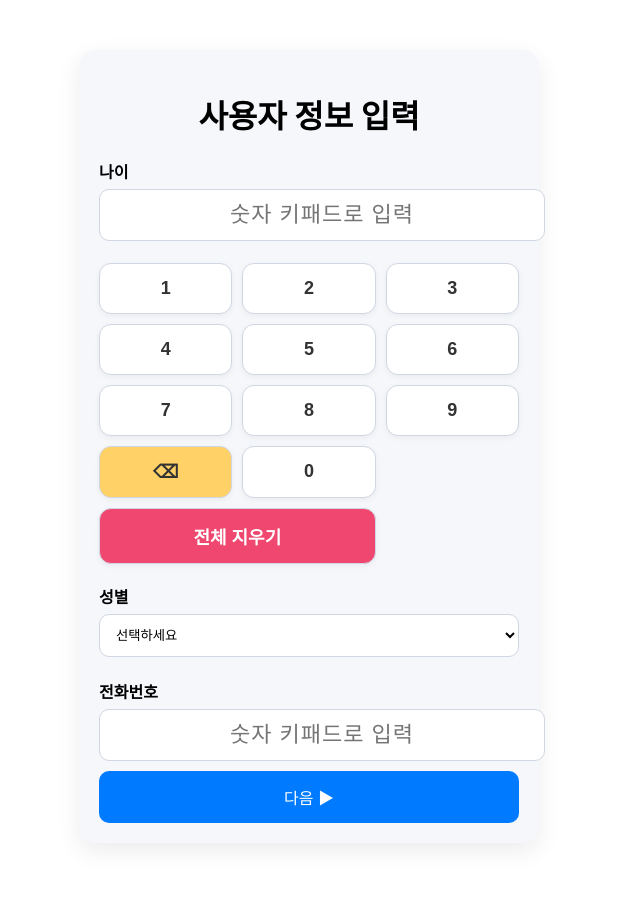
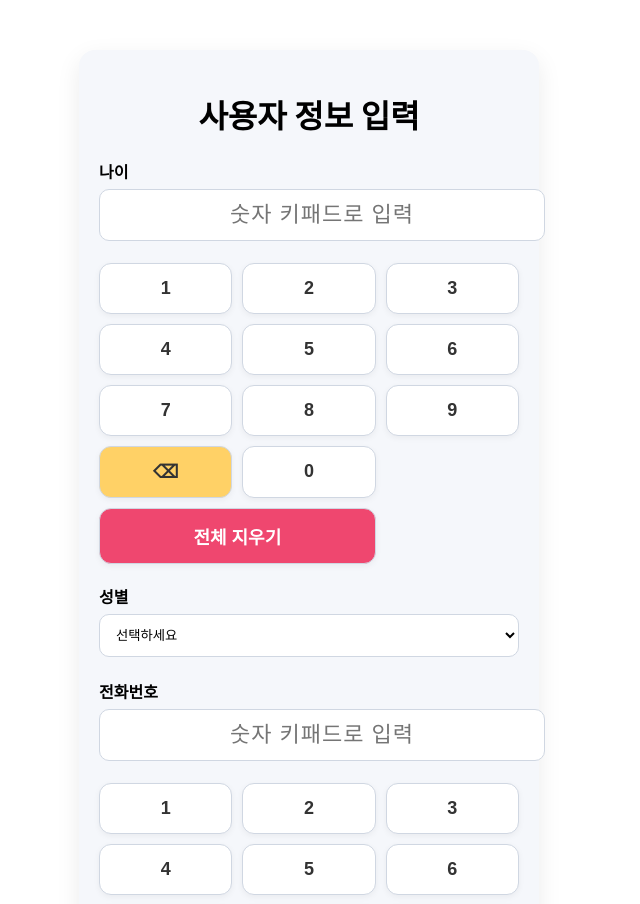
Before and after one commit to slatnrh/hanium_virtual_beam_project, a React (Create React App) app: page / in a window 1280 px wide. Shown: the top 904 px of the page, without its empty margins (331-971 px from the left). Built offline with nearby package versions, Linux system fonts and the light colour scheme.

Commit message:
virtual kiosk

```diff
--- a/src/pages/UserFormPage.js
+++ b/src/pages/UserFormPage.js
@@ -3,34 +3,36 @@ import React, { useState } from 'react';
 import { useNavigate } from 'react-router-dom';
 
 function UserFormPage(){
-  const [age, setAge] = useState('');      // 숫자 키패드로만 입력
+  const [age, setAge] = useState('');      // 숫자 키패드만
   const [gender, setGender] = useState('');
-  const [phone, setPhone] = useState('');
+  const [phone, setPhone] = useState('');  // 숫자 키패드만
+
   const navigate = useNavigate();
 
-  const appendDigit = (d) => {
-    // 최대 3자리(0~120 같은 범용 연령을 고려). 앞자리 '0' 방지
-    if(age.length >= 3) return;
-    if(age === '' && d === '0') return;
+  // --- 나이(Keypad) ---
+  const appendAgeDigit = (d) => {
+    if(age.length >= 3) return;           // 최대 3자리
+    if(age === '' && d === '0') return;   // 앞자리 0 방지
     setAge((prev) => prev + d);
   };
+  const ageBackspace = () => setAge((prev) => prev.slice(0, -1));
+  const clearAge = () => setAge('');
 
+  // --- 전화(Keypad) ---
   const appendPhoneDigit = (d) => {
-    if(phone.length >= 11) return;
-    if(phone === '' && d === '0') return;
+    if(phone.length >= 11) return;        // 최대 11자리
+    // 전화는 맨 앞 '0' 허용 (010~)
     setPhone((prev) => prev + d);
-  }
+  };
   const phoneBackspace = () => setPhone((prev) => prev.slice(0, -1));
   const clearPhone = () => setPhone('');
-
-  const backspace = () => setAge((prev) => prev.slice(0, -1));
-  const clearAll = () => setAge('');
 
   const handleNext = () => {
     if(!age || !gender || !phone){
       alert('나이, 성별, 전화번호를 모두 입력해주세요!');
       return;
     }
+
     const ageNum = Number(age);
     if(Number.isNaN(ageNum) || ageNum <= 0 || ageNum > 120){
       alert('유효한 나이를 입력해주세요! (1~120)');
@@ -43,7 +45,11 @@ function UserFormPage(){
       return;
     }
 
-    localStorage.setItem('userInfo', JSON.stringify({ age: ageNum, gender, phone: onlyDigits }));
+    localStorage.setItem('userInfo', JSON.stringify({
+      age: ageNum,
+      gender,
+      phone: onlyDigits
+    }));
 
     navigate('/select');
   };
@@ -61,15 +67,14 @@ function UserFormPage(){
         placeholder = "숫자 키패드로 입력"
         style = {{ ...styles.input, textAlign: 'center', fontSize: 22, letterSpacing: 1 }}
       />
-
-      <div style={styles.keypad}>
+      <div style = {styles.keypad}>
         {['1','2','3','4','5','6','7','8','9','⌫','0','전체 지우기'].map((key) => (
           <button
-            key = {key}
+            key = {`age-${key}`}
             onClick = {() => {
-              if(key === '⌫') phoneBackspace();
-              else if(key === '전체 지우기') clearPhone();
-              else appendPhoneDigit(key);
+              if(key === '⌫') ageBackspace();
+              else if(key === '전체 지우기') clearAge();
+              else appendAgeDigit(key);
             }}
             style = {{
               ...styles.key,
@@ -95,17 +100,37 @@ function UserFormPage(){
         <option value = "기타">기타</option>
       </select>
 
-      <label style={styles.label}>전화번호</label>
+      <label style = {styles.label}>전화번호</label>
       <input
-        type="text"
-        value={phone}
+        type = "text"
+        value = {phone}
         readOnly
-        inputMode="none"
-        placeholder="숫자 키패드로 입력"
-        style={{ ...styles.input, textAlign: 'center', fontSize: 22, letterSpacing: 1 }}
+        inputMode = "none"
+        placeholder = "숫자 키패드로 입력"
+        style = {{ ...styles.input, textAlign: 'center', fontSize: 22, letterSpacing: 1 }}
       />
+      <div style = {styles.keypad}>
+        {['1','2','3','4','5','6','7','8','9','⌫','0','전체 지우기'].map((key) => (
+          <button
+            key = {`phone-${key}`}
+            onClick = {() => {
+              if(key === '⌫') phoneBackspace();
+              else if(key === '전체 지우기') clearPhone();
+              else appendPhoneDigit(key);
+            }}
+            style = {{
+              ...styles.key,
+              gridColumn: key === '전체 지우기' ? 'span 2' : 'auto',
+              backgroundColor: key === '⌫' ? '#FFD166' : key === '전체 지우기' ? '#EF476F' : '#ffffff',
+              color: key === '전체 지우기' ? '#ffffff' : '#333',
+            }}
+          >
+            {key}
+          </button>
+        ))}
+      </div>
 
-      <button onClick = {handleNext} style = {styles.button}>
+      <button onClick = {handleNext} style={styles.button}>
         다음 ▶
       </button>
     </div>
```
